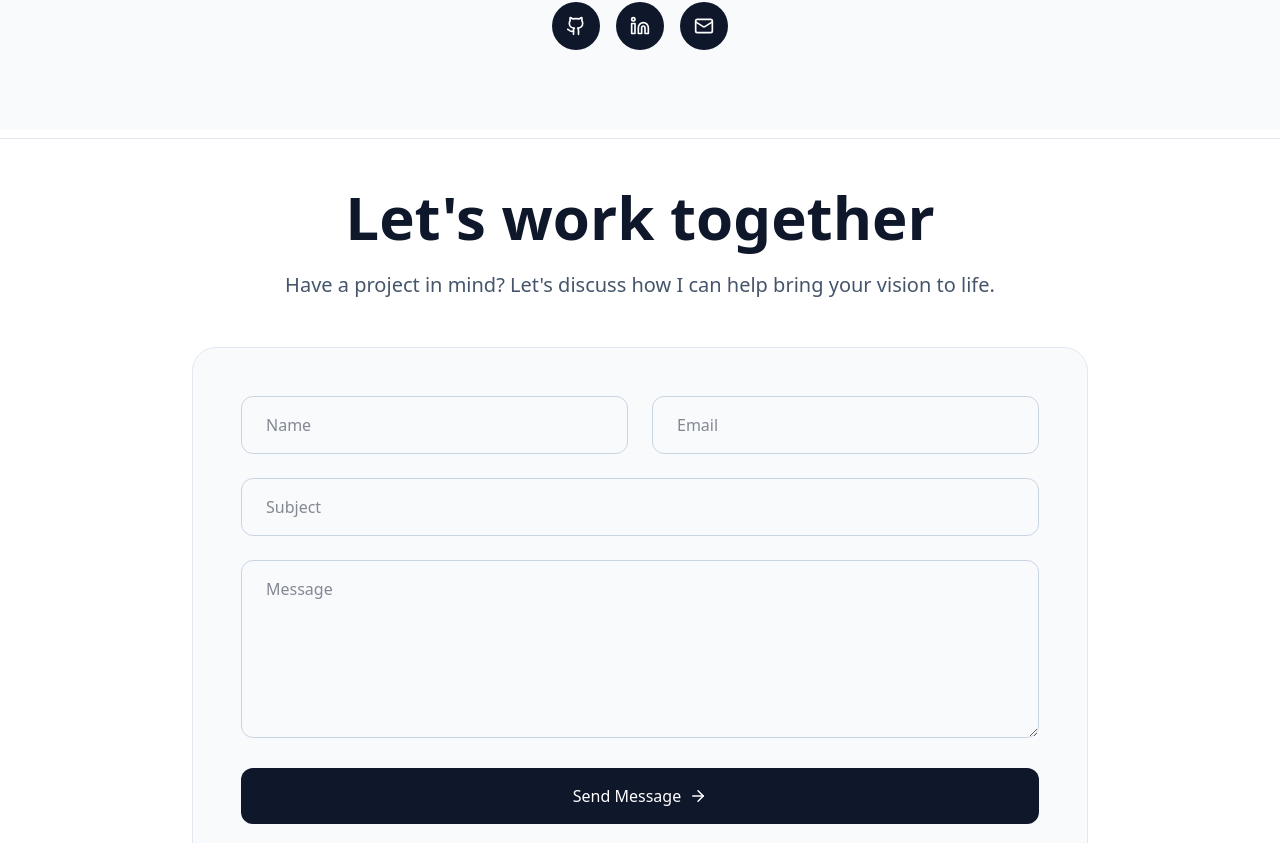
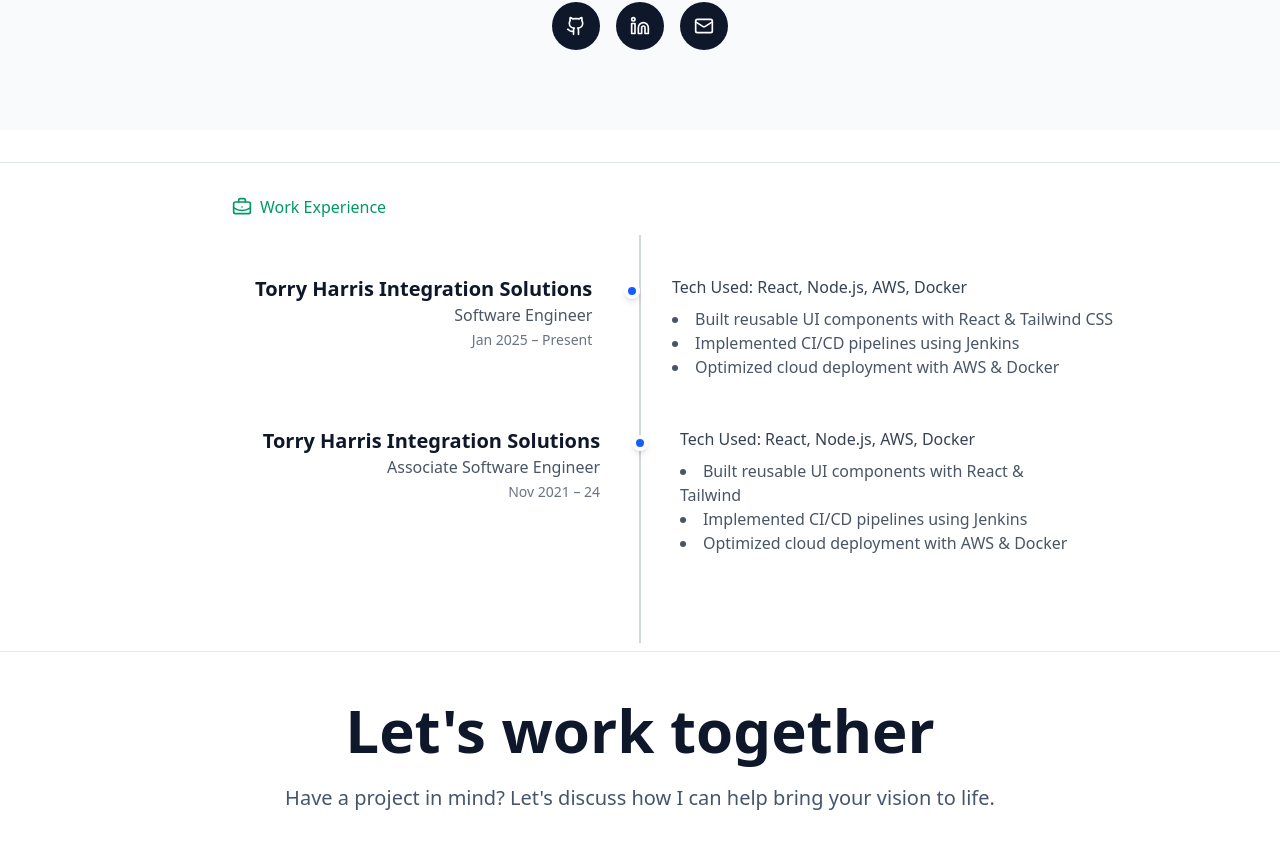
Before and after one commit to Rakesh709/portfolio, a React (Vite) app: page / in a window 1280 px wide. Shown: the part 1176-2019 px from the top of the page. Built offline with nearby package versions, Linux system fonts and the light colour scheme.

Commit message:
work expeince

```diff
--- /dev/null
+++ b/src/components/WorkExperience.jsx
@@ -0,0 +1,79 @@
+import { BriefcaseBusiness } from "lucide-react";
+import React from "react";
+
+const WorkExperience = () => {
+  return (
+    <>
+      <hr className="h-px my-8 bg-slate-200 border-0 dark:bg-slate-200" />
+      <div className="inline-flex items-center gap-2 text-emerald-600 font-medium mb-4 px-58">
+        <BriefcaseBusiness size={20} />
+        <span>Work Experience</span>
+      </div>
+      <div className="relative flex flex-col items-center w-full py-10">
+        {/* Vertical Line */}
+        <div className="absolute left-1/2 top-0 h-full w-[2px] bg-gray-300 -translate-x-1/2"></div>
+
+        {/* One Experience Item */}
+        <div className="flex w-full max-w-4xl mb-12">
+          {/* Left Side */}
+          <div className="w-1/2 pr-8 text-right">
+            <h3 className="text-xl font-bold">
+              Torry Harris Integration Solutions
+            </h3>
+            <p className="text-gray-600">Software Engineer</p>
+            <span className="text-sm text-gray-500">Jan 2025 – Present</span>
+          </div>
+
+          {/* Dot in middle */}
+          <div className="w-4 h-4 bg-blue-600 rounded-full border-4 border-white shadow-md relative top-2"></div>
+
+          {/* Right Side */}
+          <div className="w-1/2 pl-8">
+            <p className="text-gray-700 font-medium">
+              Tech Used: React, Node.js, AWS, Docker
+            </p>
+            <ul className="list-disc list-inside mt-2 text-gray-600">
+              <li className="whitespace-nowrap">Built reusable UI components with React & Tailwind CSS</li>
+              <li>Implemented CI/CD pipelines using Jenkins</li>
+              <li>Optimized cloud deployment with AWS & Docker</li>
+            </ul>
+          </div>
+
+
+        </div>
+
+        <div className="flex w-full max-w-4xl mb-12">
+          {/* Left Side */}
+          <div className="w-1/2 pr-8 text-right">
+            <h3 className="text-xl font-bold">
+              Torry Harris Integration Solutions
+            </h3>
+            <p className="text-gray-600">Associate Software Engineer</p>
+            <span className="text-sm text-gray-500">Nov 2021 – 24</span>
+          </div>
+
+          {/* Dot in middle */}
+          <div className="w-4 h-4 bg-blue-600 rounded-full border-4 border-white shadow-md relative top-2"></div>
+
+          {/* Right Side */}
+          <div className="w-1/2 pl-8">
+            <p className="text-gray-700 font-medium">
+              Tech Used: React, Node.js, AWS, Docker
+            </p>
+            <ul className="list-disc list-inside mt-2 text-gray-600">
+              <li>Built reusable UI components with React & Tailwind</li>
+              <li>Implemented CI/CD pipelines using Jenkins</li>
+              <li>Optimized cloud deployment with AWS & Docker</li>
+            </ul>
+          </div>
+
+
+        </div>
+
+        {/* Add More Items here by duplicating above block */}
+      </div>
+    </>
+  );
+};
+
+export default WorkExperience;
--- a/src/page/Home.jsx
+++ b/src/page/Home.jsx
@@ -5,6 +5,7 @@
 import About from '../components/About'
 import { Minus } from 'lucide-react'
 import Contact from '../components/Contact'
+import WorkExperience from '../components/WorkExperience'
 
 
 const Home = () => {
@@ -15,7 +16,9 @@
         <Hero/>
 
         <About/>
+        <WorkExperience/>
         <Contact/>
+
 
     </div>
   )
```
